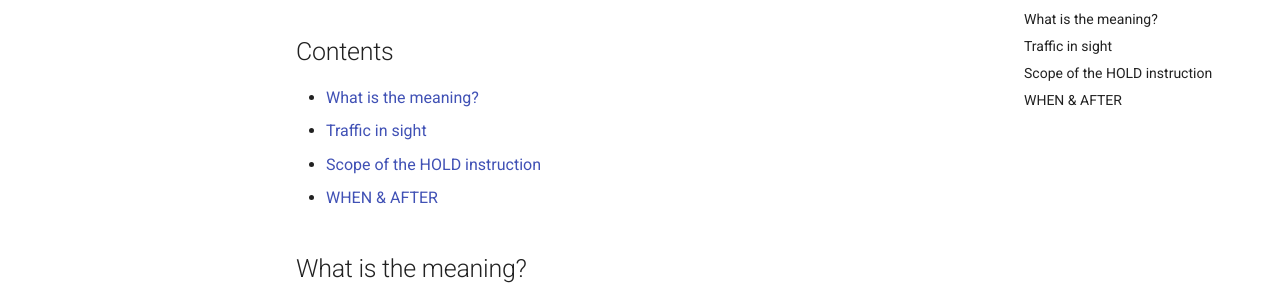
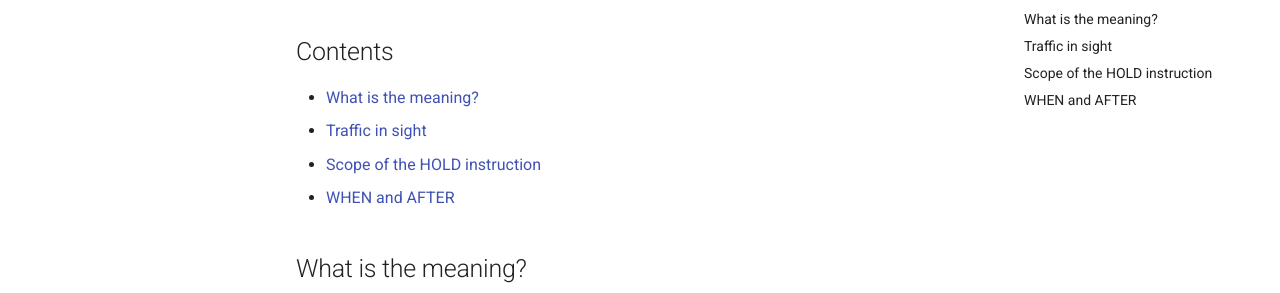
Before and after one commit to sash-tim/ATC-parsing, an MkDocs documentation site: the page built from docs/meaning_of_a_command.md, in a window 1280 px wide and 900 px high. Shown: the part 194-487 px from the top of the window. Built offline with MkDocs 1.6.1 and Material for MkDocs 9.7.7, drawn with Linux system fonts in a browser that asks for light colours; some of the changed text lies outside the part shown.

Commit message:
WEb site update 3

````diff
--- a/docs/meaning_of_a_command.md
+++ b/docs/meaning_of_a_command.md
@@ -4,7 +4,7 @@
 - [What is the meaning?](#what-is-the-meaning)
 - [Traffic in sight](#traffic-in-sight)
 - [Scope of the HOLD instruction](#scope-of-the-hold-instruction)
-- [WHEN & AFTER](#when-&-after)
+- [WHEN and AFTER](#when-and-after)
 
 
 ## What is the meaning?
@@ -377,7 +377,7 @@ Here for the HOLD parsing, these variants of the HOLD function are used to form
 >- HOLD ( HOLD, EXPECT )
 >- HOLD ( HOLD, MAINTAIN )
 
-## WHEN & AFTER
+## WHEN and AFTER
 Let's analyze this command:
 
 ```
````
